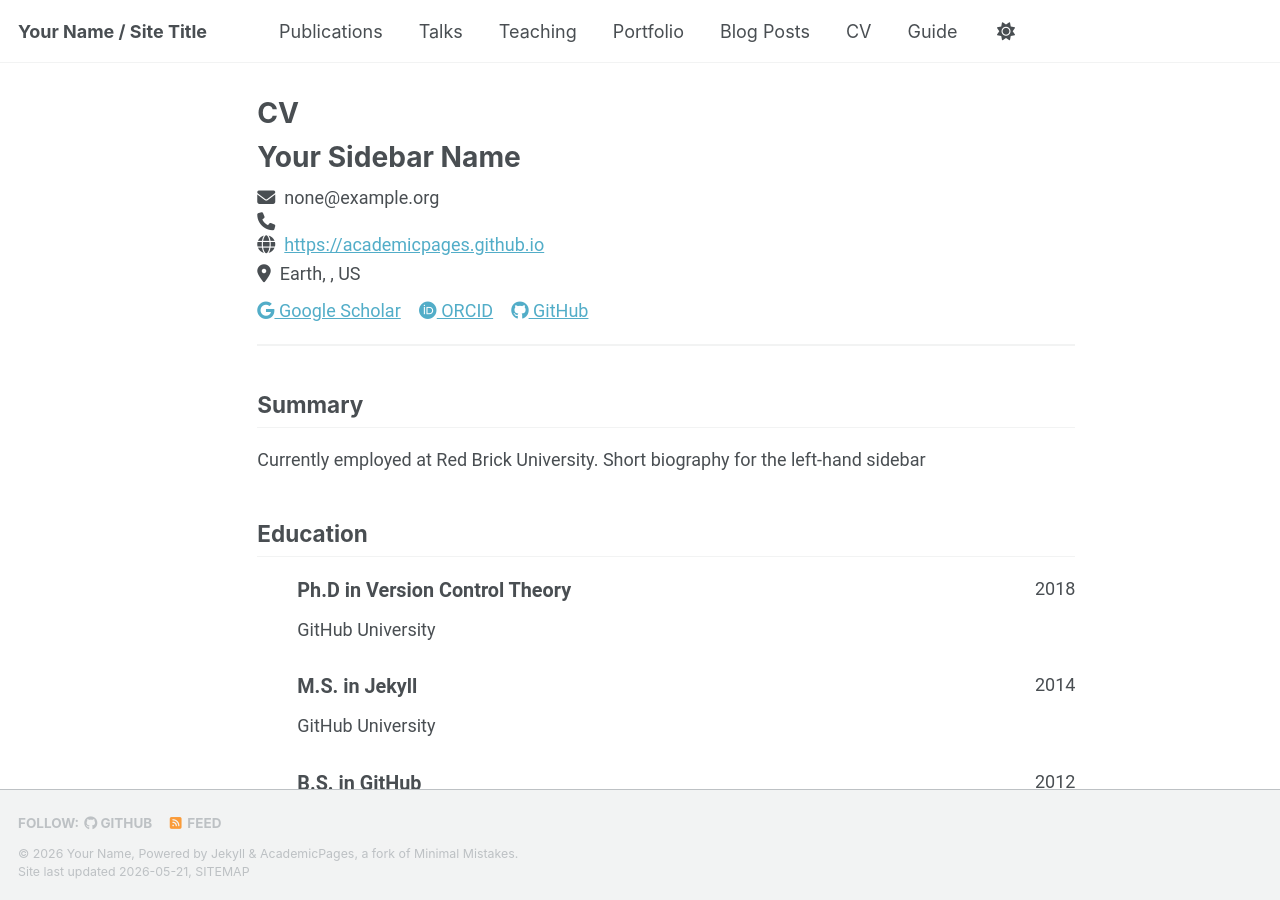
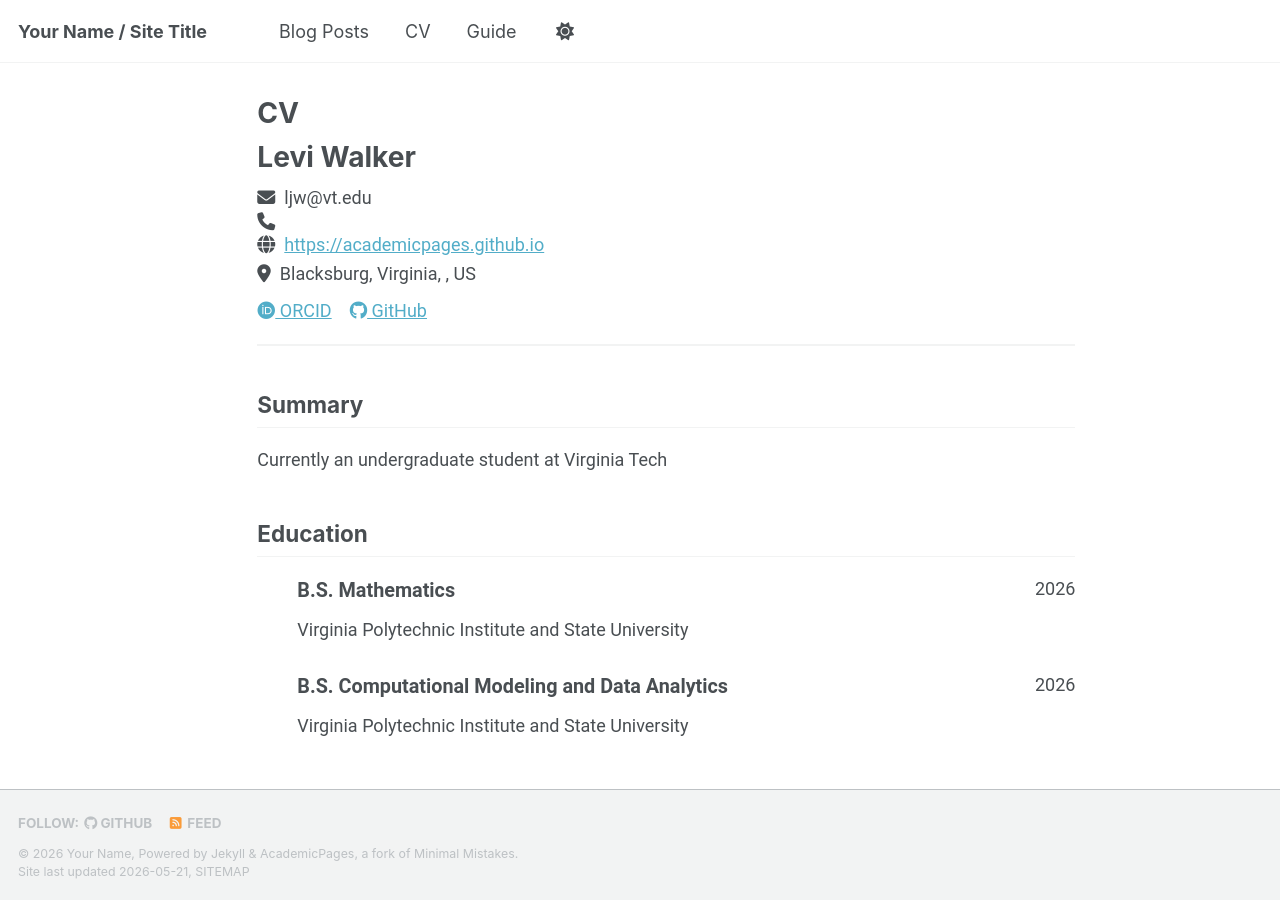
Before and after one commit to LeviWalker/leviwalker.github.io, a Jekyll site: the page built from _pages/cv-json.md, in a window 1280 px wide and 900 px high. Built offline with Jekyll 4.4.1, drawn with Linux system fonts in a browser that asks for light colours; a script bundle is joined from its source files by our own code; library files that are not in the unit come from our copies.

Commit message:
update a couple things

```diff
--- a/_data/cv.json
+++ b/_data/cv.json
@@ -1,61 +1,47 @@
 {
   "basics": {
-    "name": "Your Sidebar Name",
-    "email": "none@example.org",
+    "name": "Levi Walker",
+    "email": "ljw@vt.edu",
     "phone": "",
     "website": "https://academicpages.github.io",
-    "summary": "Currently employed at Red Brick University. Short biography for the left-hand sidebar",
+    "summary": "Currently an undergraduate student at Virginia Tech",
     "location": {
       "address": "",
       "postalCode": "",
-      "city": "Earth",
+      "city": "Blacksburg, Virginia",
       "countryCode": "US",
       "region": ""
     },
     "profiles": [
       {
-        "network": "Google Scholar",
-        "username": "",
-        "url": "https://scholar.google.com/citations?user=PS_CX0AAAAAJ"
-      },
-      {
         "network": "ORCID",
         "username": "",
-        "url": "https://orcid.org/yourorcidurl"
+        "url": "https://orcid.org/0009-0002-1055-7139"
       },
       {
         "network": "GitHub",
-        "username": "academicpages",
-        "url": "https://github.com/academicpages"
+        "username": "LeviWalker",
+        "url": "https://github.com/LeviWalker"
       }
     ]
   },
   "work": [],
   "education": [
     {
-      "institution": "GitHub University",
-      "area": "Ph.D in Version Control Theory",
+      "institution": "Virginia Polytechnic Institute and State University",
+      "area": "B.S. Mathematics",
       "studyType": "",
       "startDate": "",
-      "endDate": "2018",
+      "endDate": "2026",
       "gpa": null,
       "courses": []
     },
     {
-      "institution": "GitHub University",
-      "area": "M.S. in Jekyll",
+      "institution": "Virginia Polytechnic Institute and State University",
+      "area": "B.S. Computational Modeling and Data Analytics",
       "studyType": "",
       "startDate": "",
-      "endDate": "2014",
-      "gpa": null,
-      "courses": []
-    },
-    {
-      "institution": "GitHub University",
-      "area": "B.S. in GitHub",
-      "studyType": "",
-      "startDate": "",
-      "endDate": "2012",
+      "endDate": "2026",
       "gpa": null,
       "courses": []
     }
```
Also changed, not shown: _data/navigation.yml (+8 -8 lines).
